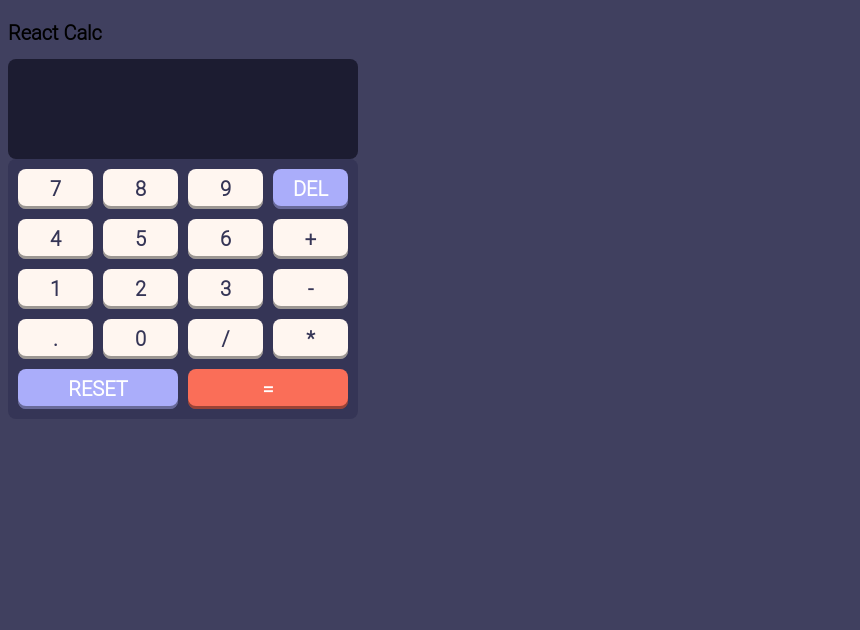
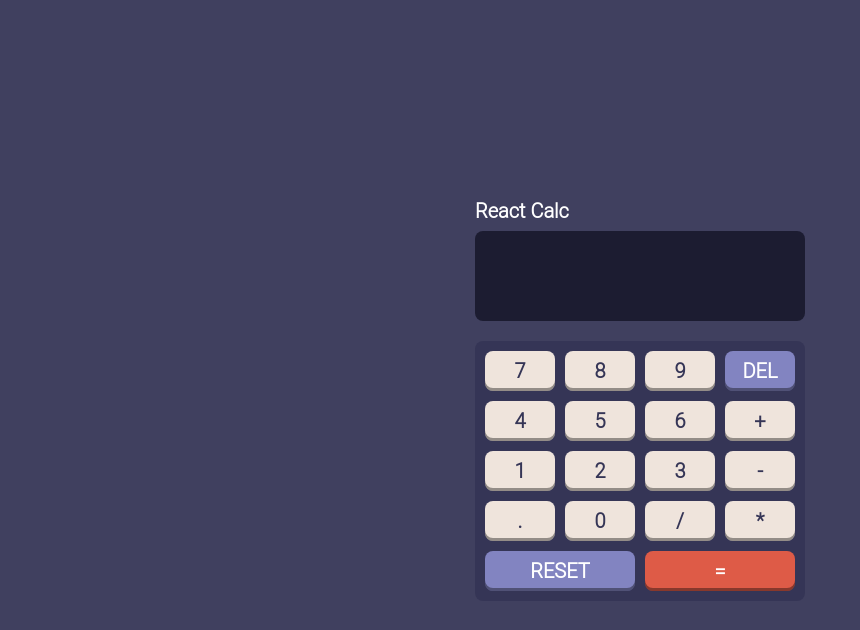
Before and after one commit to elliot-kodehode/React-Calculator, a React (Vite) app: page / in a window 1280 px wide. Shown: the top 630 px of the page, without its empty margins (0-860 px from the left). Built offline with nearby package versions, Linux system fonts and the light colour scheme.

Commit message:
styling some buttons

```diff
--- a/src/App.jsx
+++ b/src/App.jsx
@@ -1,9 +1,9 @@
 /** @format */
-
+import styles from "./app.module.css"
 import Calc from "./components/CalcWrapper.jsx";
 
 function App() {
-  return <Calc></Calc>;
+  return <Calc ></Calc>;
 }
 
 export default App;
--- a/src/app.module.css
+++ b/src/app.module.css
@@ -1,3 +1,4 @@
+
 Calc {
-    gap: 10px;
+    align-items: center;
 }
--- a/src/components/CalcWrapper.jsx
+++ b/src/components/CalcWrapper.jsx
@@ -9,7 +9,7 @@ import { evaluate } from "mathjs";
 export default function Calc() {
   const [currentCalc, setCurrentCalc] = useState(``);
   const [result, setResult] = useState(``);
-  const operators = ["+", "-", "/", "=", "*", "."];
+  const operators = ["+", "-", "/", "=", "*"];
 
   const handleChange = (value) => {
 
@@ -36,8 +36,8 @@ export default function Calc() {
         currentCalc.endsWith("+") ||
         currentCalc.endsWith("*") ||
         currentCalc.endsWith("-") ||
-        currentCalc.endsWith("/") ||
-        currentCalc.endsWith(".")
+        currentCalc.endsWith("/")
+        // currentCalc.endsWith(".")
         ) {
           setCurrentCalc(currentCalc)
           setResult(result)
--- a/src/components/button.module.css
+++ b/src/components/button.module.css
@@ -2,7 +2,7 @@
 .buttonsContainer {
     display: grid;
     background-color: #353556;
-    max-width: 330px;
+    width: 330px;
     padding: 10px;
     gap: 10px;
     grid-template-columns: 1fr 1fr 1fr 1fr;
@@ -20,23 +20,45 @@
     font-weight: 700;
 }
 
+.buttonsContainer * {
+    cursor: pointer;
+}
+
 .button {
-    background-color: #fff6f0;
+    background-color: hsl(25, 36%, 90%);
     color: #353556;
 }
 .delBtn {
-    background-color: #aaadfa;
+    background-color: #8284c1;
     color: white;
 }
 
 .resetBtn {
     grid-column: 1 / 3;
-    background-color: #aaadfa;
+    background-color: #8284c1;
     color: white;
+    transition: translate ease;
 }
 
 .equalsBtn {
     grid-column: 3 / 5;
-    background-color: #fa6e58;
+    background-color: #de5b47;
     color: white;
 }
+
+.resetBtn:hover, .delBtn:hover, .button:hover, .equalsBtn:hover {
+    transform: translateY(-1px);
+    cursor: pointer;
+}
+
+.resetBtn:hover, .delBtn:hover {
+    background-color: #8e91df;
+}
+
+.button:hover {
+    background-color: #f8f5f2;
+}
+
+.equalsBtn:hover {
+    background-color: #e56c59;
+}
--- a/src/components/display.module.css
+++ b/src/components/display.module.css
@@ -3,11 +3,13 @@
 .display {
     display: flex;
     flex-direction: column;
-    min-height: 80px;
+    height: 90px;
     max-width: 330px;
     padding: 10px;
     background-color: #1c1c31;
     border-radius: 8px;
+    margin: 0 0 20px 0;
+    /* justify-content: center; */
 }
 
 .display * {
--- a/src/components/header.module.css
+++ b/src/components/header.module.css
@@ -5,6 +5,8 @@
 }
 h1 {
     font-size: 20px;
+    color: white;
+    padding-bottom: 8px;
 }
 
 .themeWrapper {
--- a/src/main.css
+++ b/src/main.css
@@ -1,9 +1,16 @@
 * {
     font-family: "Roboto Light", sans-serif;
     background-color: #40405f;
+    padding: 0;
+    margin: 0;
+    box-sizing: border-box;
 }
 
-App {
+body {
     display: flex;
-    gap: 20px;
+    flex-direction: column;
+    width: 100vw;
+    height: 100vh;
+    align-items: center;
+    justify-content: center;
 }
```
